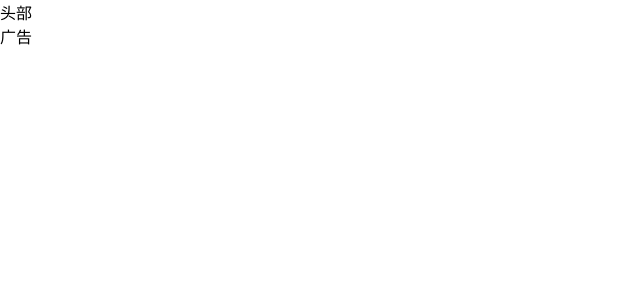
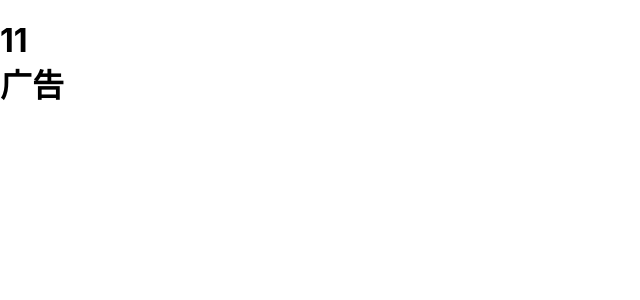
Before and after one commit to 0oTongo0/practice, a React (Create React App) app in the folder 幸运星/lucky/star/: page / in a window 1280 px wide. Shown: the top 300 px of the page, without its empty margins (0-640 px from the left). Built offline with nearby package versions, Linux system fonts and the light colour scheme.

Commit message:
修改组件

```diff
--- a/幸运星/lucky/star/src/App.js
+++ b/幸运星/lucky/star/src/App.js
@@ -3,10 +3,10 @@ import Banner from "./page/Banner/Banner"
 import Head from "./page/Head/Head"
 function App() {
   return (
-      <article>
+      <h1>
         <Head/>
         <Banner/>
-      </article>
+      </h1>
   );
 }
 
--- a/幸运星/lucky/star/src/page/Banner/Banner.js
+++ b/幸运星/lucky/star/src/page/Banner/Banner.js
@@ -1,11 +1,13 @@
-import React from 'react';
-
-function App() {
-  return (
-      <section>
-        广告
-      </section>
-  );
+import React,{Component} from 'react';
+export default class Banner extends Component{
+  constructor(props){
+      super(props)
+  }
+  render(){
+      return (
+        <section>
+          广告
+        </section>
+    );
+  }
 }
-
-export default App;
--- a/幸运星/lucky/star/src/page/Head/Head.js
+++ b/幸运星/lucky/star/src/page/Head/Head.js
@@ -1,10 +1,11 @@
-import React from 'react';
-function Head() {
-    return (
-        <header>
-            头部
-        </header>
-    );
-  }
-
-  export default Head;
+import React, { Component } from 'react';
+export default class Head extends Component {
+    constructor(props){
+        super(props)
+    }
+    render(){
+        return(
+            <header>11</header>
+        )
+    }
+}
```
